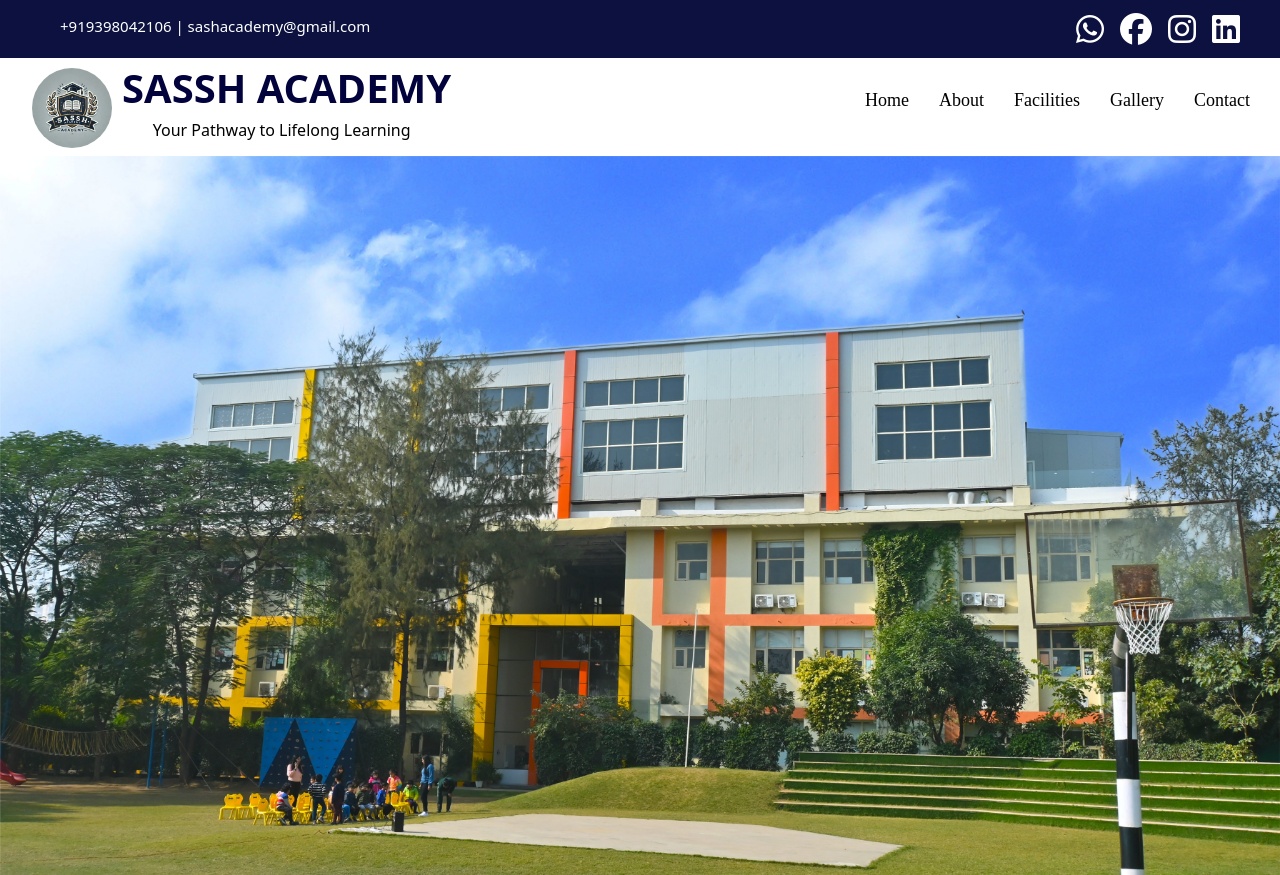
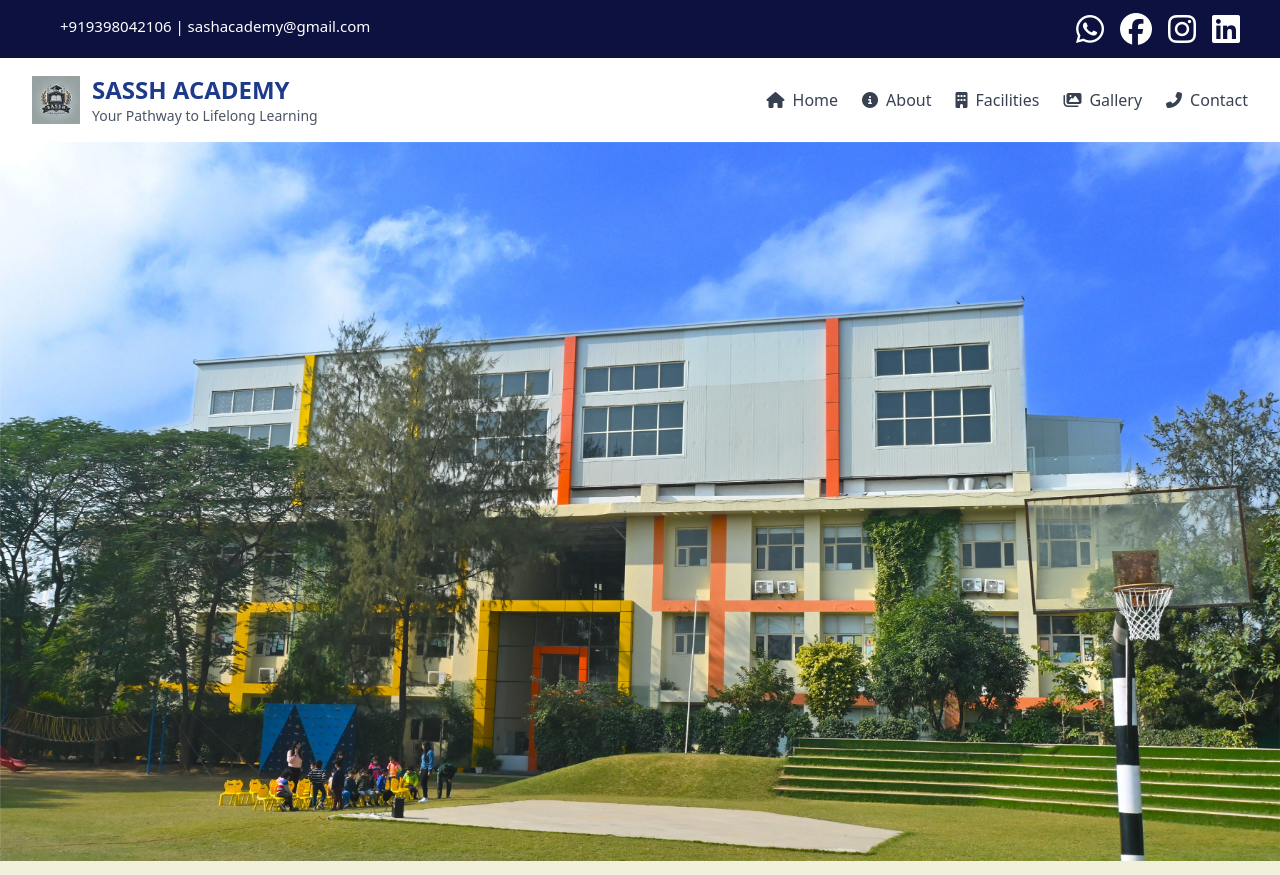
Before and after one commit to Santhosh-CS07/Crafted-Sites, a plain HTML site: page Begineer_templates/Education/index.html in a window 1280 px wide. Shown: the top 875 px of the page. Drawn offline with nearby package versions, Linux system fonts and the light colour scheme.

Commit message:
navigation bar updated

```diff
--- a/Begineer_templates/Education/index.html
+++ b/Begineer_templates/Education/index.html
@@ -8,6 +8,11 @@
     <link rel="stylesheet" href="../../css/index.css"/>
     <link href="https://unpkg.com/tailwindcss@^1.0/dist/tailwind.min.css" rel="stylesheet">
     <script src="https://kit.fontawesome.com/5148367e53.js" crossorigin="anonymous"></script>
+    <script>
+      function toggleMenu() {
+          document.getElementById("mobile-menu").classList.toggle("hidden");
+      }
+  </script>
 </head>
 <body>
     <div>
@@ -39,32 +44,45 @@
             </div>
         </div>
         <!-- nav bar section -->
-         <div class="sm:flex block justify-between">
-            <div class="flex pl-8 pb-2">
-                    <img class="school"src="../../images/logo/school logo.png"/>
-                   <div>
-                    <h1 style="color:rgb(2, 2, 61); font-weight: bolder; padding-left: 10px; font-size:40px">SASSH ACADEMY</h1>
-                    <p class="text-center">Your Pathway to Lifelong Learning</p>
-                   </div>
-            </div>
-                <ul class="nav pb-2 mt-0 sm:mt-6 pt-0 justify-items-center">
-                    <li>
-                        <a href="#image1" style="color:black;">Home</a>
-                    </li>
-                    <li>
-                        <a href="#section1" style="color:black;">About</a>
-                    </li>
-                    <li>
-                        <a href="#section2" style="color:black;">Facilities</a>
-                    </li>
-                    <li>
-                        <a href="#section3" style="color:black;">Gallery</a>
-                    </li>
-                    <li>
-                        <a href="#section4" style="color:black;">Contact</a>
-                    </li>
-                </ul>
-            </div>
+        <nav class="bg-white shadow-md">
+          <div class="max-w-7xl mx-auto px-4 sm:px-6 lg:px-8">
+              <div class="flex justify-between items-center py-4">
+                  <!-- Logo and School Name -->
+                  <div class="flex items-center">
+                      <img src="../../images/logo/school logo.png" class="h-12 w-auto" alt="School Logo">
+                      <div class="pl-3">
+                          <h1 class="text-2xl font-bold text-blue-900">SASSH ACADEMY</h1>
+                          <p class="text-sm text-gray-600">Your Pathway to Lifelong Learning</p>
+                      </div>
+                  </div>
+
+                  <!-- Desktop Menu -->
+                  <ul class="hidden sm:flex space-x-6">
+                      <li><a href="#image1" class="text-gray-700 hover:text-blue-600 flex items-center"><i class="fas fa-home mr-2"></i> Home</a></li>
+                      <li><a href="#section1" class="text-gray-700 hover:text-blue-600 flex items-center"><i class="fas fa-info-circle mr-2"></i> About</a></li>
+                      <li><a href="#section2" class="text-gray-700 hover:text-blue-600 flex items-center"><i class="fas fa-building mr-2"></i> Facilities</a></li>
+                      <li><a href="#section3" class="text-gray-700 hover:text-blue-600 flex items-center"><i class="fas fa-images mr-2"></i> Gallery</a></li>
+                      <li><a href="#section4" class="text-gray-700 hover:text-blue-600 flex items-center"><i class="fas fa-phone-alt mr-2"></i> Contact</a></li>
+                  </ul>
+
+                  <!-- Mobile Menu Button -->
+                  <button class="sm:hidden text-gray-700 focus:outline-none" onclick="toggleMenu()">
+                      <i class="fas fa-bars text-2xl"></i>
+                  </button>
+              </div>
+          </div>
+
+          <!-- Mobile Dropdown Menu -->
+          <div id="mobile-menu" class="hidden sm:hidden bg-white border-t border-gray-200">
+              <ul class="py-2">
+                  <li><a href="#image1" class="block px-4 py-2 text-gray-700 hover:bg-gray-100"><i class="fas fa-home mr-2"></i> Home</a></li>
+                  <li><a href="#section1" class="block px-4 py-2 text-gray-700 hover:bg-gray-100"><i class="fas fa-info-circle mr-2"></i> About</a></li>
+                  <li><a href="#section2" class="block px-4 py-2 text-gray-700 hover:bg-gray-100"><i class="fas fa-building mr-2"></i> Facilities</a></li>
+                  <li><a href="#section3" class="block px-4 py-2 text-gray-700 hover:bg-gray-100"><i class="fas fa-images mr-2"></i> Gallery</a></li>
+                  <li><a href="#section4" class="block px-4 py-2 text-gray-700 hover:bg-gray-100"><i class="fas fa-phone-alt mr-2"></i> Contact</a></li>
+              </ul>
+          </div>
+      </nav>
 
         <!-- image section -->
         <div class="imgsection" id="image1">
```
